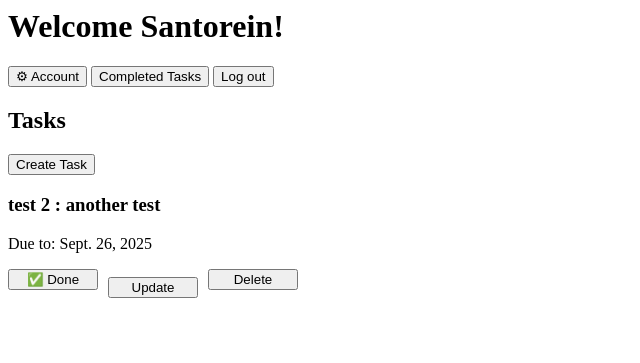
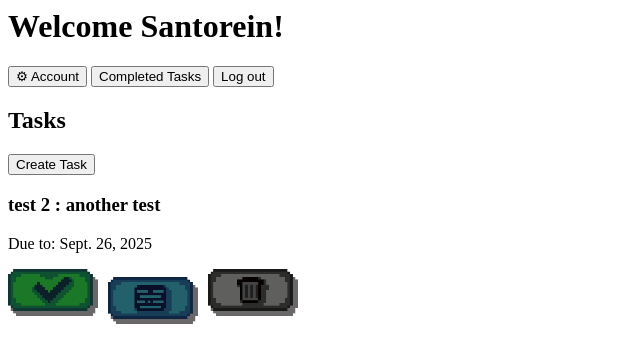
Before and after one commit to rubendjg/To-Do-List-app, a Django app: page /1 in a window 1280 px wide. Shown: the top 363 px of the page, without its empty margins (0-640 px from the left). Run offline with Django 5.2, Linux system fonts and the light colour scheme; data comes from the database, SQL or seed files in the repository; both versions use the stored data as it was after the commit.

Commit message:
MOD: modification of some icons. FIX: fixed errors related to modifying a tasks where the user is either in completed or uncompleted tasks

```diff
--- /dev/null
+++ b/tasks_app/static/styles/main.css
@@ -0,0 +1,10 @@
+img.action-icon,
+input[type="image"].action-icon {
+    cursor: pointer;
+    transition: transform 0.2s ease;
+}
+
+img.action-icon:hover,
+input[type="image"].action-icon:hover {
+    transform: scale(1.2);
+}
--- a/tasks_app/templates/index.html
+++ b/tasks_app/templates/index.html
@@ -1,8 +1,10 @@
 {% load static %}
+
+<link rel="stylesheet" type="text/css" href="{% static 'styles/main.css' %}">
 
 <img src="{% static 'ToDo.png' %}" style="width: 200px;">
 
 <h1>Welcome to your To-Do List!</h1>
 
-<a href="login"><button> Login </button></a>
+<a href="{% url 'login' %}"><input type = "image" class="action-icon" src="{% static 'Log in.png' %}" alt="Log in" width="250"></a>
 <a href="{% url 'new_user' %}"><button> Sign Up </button></a>
--- a/tasks_app/templates/login.html
+++ b/tasks_app/templates/login.html
@@ -1,4 +1,4 @@
-<h1>Create New User</h1>
+<h1>Welcome back!</h1>
 
 <form method = 'POST'>
     {% csrf_token %}
--- a/tasks_app/templates/modify_task.html
+++ b/tasks_app/templates/modify_task.html
@@ -4,7 +4,7 @@
     {% csrf_token %}
     {{form}}
     <p></p>
-    <button>
+    <button type = 'submit'>
         Save
     </button>
 </form>
--- a/tasks_app/templates/user.html
+++ b/tasks_app/templates/user.html
@@ -1,3 +1,7 @@
+{% load static %}
+
+<link rel="stylesheet" type="text/css" href="{% static 'styles/main.css' %}">
+
 <h1>Welcome {{user}}!</h1> <button>⚙ Account</button>
 <a href="{% url 'completed_tasks' user.id %}"><button>Completed Tasks</button></a>
 <a href="{% url 'index' %}"><button>Log out</button></a>
@@ -10,22 +14,22 @@
 
 <p><h3> {{task.name}} : {{task.description}}</h3></p>
 
-<p> Due to: {{task.deadline}}</p>
+<p>Due to: {{task.deadline}}</p>
 
-<p style="margin-left: 100px;">
+
 <div style="display: flex; gap: 10px; align-items: center;">
     <form method="POST" action="{% url 'complete_task' user.id task.id %}">
         {% csrf_token %}
-        <button type="submit" style="width: 90px;">✅ Done</button>
+        <input type = "image" class="action-icon" src="{% static 'Completado.png' %}" alt="Complete" width="90">
     </form>
 
-    <a href="{% url 'modify_task' user.id task.id %}">
-        <button style="width: 90px;">Update</button>
+    <a href="{% url 'modify_task' user.id task.id 0 %}">
+        <img class="action-icon" src="{% static 'Modificar.png' %}" alt="Update" width="90">
     </a>
 
     <form method="POST" action="{% url 'delete_task' user.id task.id %}">
         {% csrf_token %}
-        <button type="submit" style="width: 90px;">Delete</button>
+        <input type = "image" class="action-icon" src="{% static 'Eliminar.png' %}" alt="Delete" width="90  ">
     </form>
 </div>
 
--- a/tasks_app/urls.py
+++ b/tasks_app/urls.py
@@ -7,11 +7,11 @@ urlpatterns = [
     path('<int:user_id>', views.user_tasks, name = 'main'),
     path('<int:user_id>/create', views.create_task, name = 'create_task'),
     path('create_user', views.create_user, name = 'new_user'),
-    path('login', views.user_login),
+    path('login', views.user_login, name = "login"),
     path('<int:user_id>/completed_tasks', views.completed_tasks, name = "completed_tasks"),
     path('<int:user_id>/<int:task_id>/delete_task', views.delete_task, name = "delete_task"),
     path('<int:user_id>/<int:task_id>/complete_task', views.complete_task, name = "complete_task"),
-    path('<int:user_id>/<int:task_id>/modify_task', views.modify_task, name = "modify_task"),
+    path('<int:user_id>/<int:task_id>/<int:completed>/modify_task', views.modify_task, name = "modify_task"),
     path('<int:user_id>/<int:task_id>/uncomplete_task', views.uncomplete_task, name = "uncomplete_task"),
     path('return_homepage', views.return_to_users, name = "return_homepage"),
     path('<int:user_id>/return_to_tasks', views.return_to_tasks, name = "return_to_tasks"),
--- a/tasks_app/views.py
+++ b/tasks_app/views.py
@@ -1,6 +1,7 @@
 from django.shortcuts import render, get_object_or_404, redirect
 from .models import User, Task
 from .forms import DoTasks, DoUsers
+from django.http import HttpResponseRedirect
 
 # Create your views here.
 def index(request):
@@ -38,7 +39,7 @@ def create_user(request):
 
 def user_login(request):
     if request.method == "GET":
-        return render(request, "create_user.html", {
+        return render(request, "login.html", {
             'form': DoUsers()
         })
     else:
@@ -60,7 +61,8 @@ def create_task(request, user_id):
 def delete_task(request, user_id, task_id):
     task = get_object_or_404(Task, id = task_id)
     task.delete()
-    return redirect(f'/{user_id}')
+    referer = request.META.get('HTTP_REFERER')
+    return HttpResponseRedirect(referer)
 
 def complete_task(request, user_id, task_id):
     task = get_object_or_404(Task, id = task_id)
@@ -74,7 +76,9 @@ def uncomplete_task(request, user_id, task_id):
     task.save()
     return redirect(f'/{user_id}/completed_tasks')
 
-def modify_task(request, user_id, task_id):
+def modify_task(request, user_id, task_id, completed):
+    # Completed signals if the user is in the completed or uncompleted tasks: 0 = uncompleted, 1 = completed
+
     user = get_object_or_404(User, id = user_id)
     task = get_object_or_404(Task, id = task_id)
     if request.method == 'GET':
@@ -92,8 +96,11 @@ def modify_task(request, user_id, task_id):
             task.description = form.cleaned_data['description']
             task.deadline = form.cleaned_data['deadline']
 
-            task.save()
-            return redirect(f"/{user_id}")
+            task.save
+            if (completed == 0):
+                return redirect(f"/{user_id}")
+            else:
+                return redirect(f"/{user_id}/completed_tasks")
 
 def return_to_users(request):
     return redirect("/")
```
Also changed, not shown: tasks_app/templates/completed.html (+8 -4 lines), db.sqlite3, tasks_app/static/Completado.png (added), tasks_app/static/Descompletado.png (added), tasks_app/static/Eliminar.png (added), tasks_app/static/Login.png (added), tasks_app/static/Modificar.png (added), tasks_app/styles/main.css (deleted).
